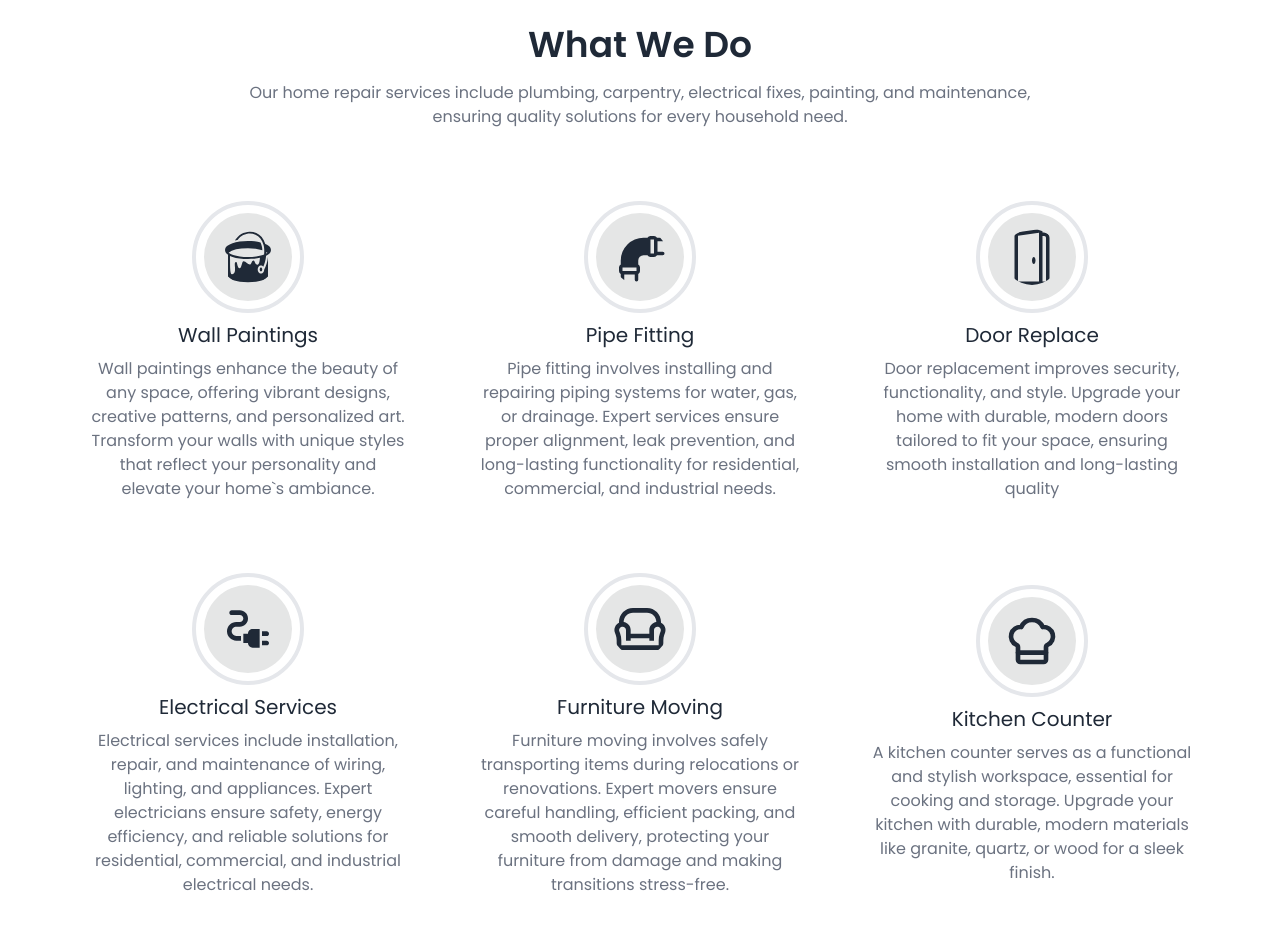
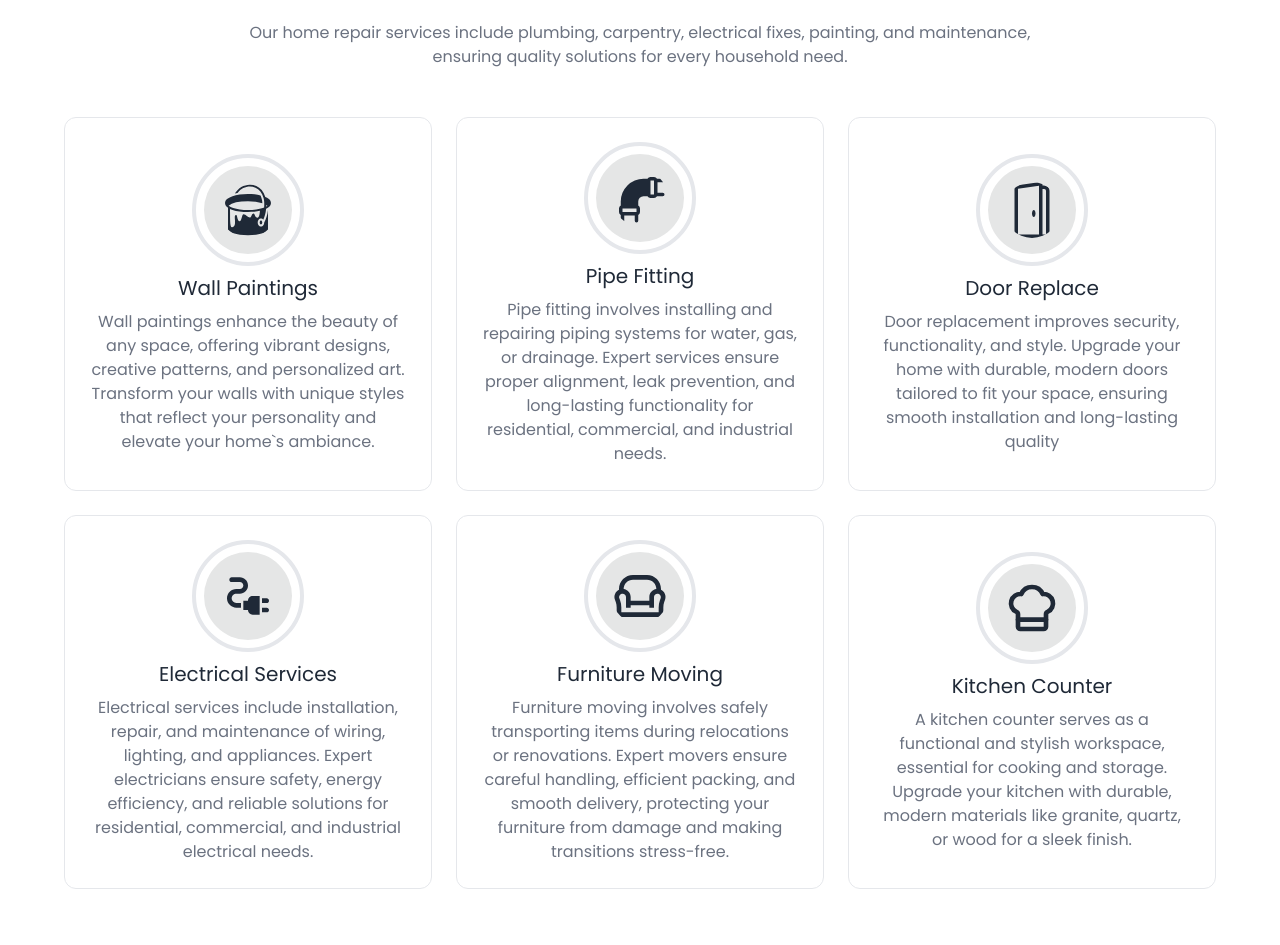
Before and after one commit to alaminislam34/Home-Repair-Service, a React (Vite) app: page / in a window 1280 px wide. Shown: the part 1687-2632 px from the top of the page. Built offline with nearby package versions, Linux system fonts and the light colour scheme; no server answers.

Commit message:
updated some design

```diff
--- a/src/Components/Navbar.jsx
+++ b/src/Components/Navbar.jsx
@@ -174,7 +174,7 @@ const Navbar = () => {
         data-aos="fade-up"
         data-aos-anchor-placement="center-bottom"
         data-aos-duration="1200"
-        className={`navbar max-w-7xl mx-auto py-4 px-4`}
+        className={`navbar max-w-[1440px] mx-auto py-4 px-4`}
       >
         <div className="navbar-start">
           <div className="dropdown">
--- a/src/Layout/MainLayout.jsx
+++ b/src/Layout/MainLayout.jsx
@@ -6,7 +6,7 @@ const MainLayout = () => {
   return (
     <div>
       <Navbar />
-      <section className="max-w-7xl mx-auto min-h-[80vh]">
+      <section className="max-w-[1440px] mx-auto min-h-[80vh]">
         <Outlet />
       </section>
       <br />
--- /dev/null
+++ b/src/Pages/Home/Banner.jsx
@@ -0,0 +1,52 @@
+export default function Banner() {
+  return (
+    <div>
+      {" "}
+      {/* Banner section */}
+      <div className="w-full relative">
+        <div className="h-[500px]">
+          <img
+            className="w-full h-full object-cover bg-center bg-no-repeat"
+            src={banner1}
+            alt=""
+          />
+        </div>
+        <div className="w-full h-full absolute top-0 left-0 flex justify-center items-center bg-transparent/60">
+          <div className="flex flex-col gap-2 md:gap-4 text-center text-wrap text-white px-4">
+            <h2
+              data-aos="fade-up"
+              data-aos-delay="300"
+              data-aos-duration="1200"
+              data-aos-easing="ease-in-out"
+              className="text-2xl md:text-3xl lg:text-5xl font-bold lg:w-9/12 mx-auto text-center tracking-wide leading-relaxed"
+            >
+              Bangladesh`s One-Stop Solution for Renovation & Interior Design.
+            </h2>
+            <p
+              data-aos="fade-up"
+              data-aos-delay="500"
+              data-aos-duration="1150"
+              data-aos-easing="ease-in-out"
+              className="text-xs sm:text-sm md:text-base lg:text-lg text-gray-300"
+            >
+              Explore Our Comprehensive Range of Services
+            </p>
+            <div
+              data-aos="fade-up"
+              data-aos-delay="700"
+              data-aos-duration="1100"
+              data-aos-easing="ease-in-out"
+            >
+              <button
+                onClick={() => navigate("/services")}
+                className="px-4 py-2 md:py-2.5 border-gray-300 bg-gradient-to-l from-blue-300 via-blue-400 to-blue-500 text-white font-semibold rounded hover:rounded-2xl shadow-lg hover:scale-105 hover:-rotate-3 duration-500 hover:shadow-[_2px_2px_10px_rgb(0,0,0,0.5)]"
+              >
+                See All Services
+              </button>
+            </div>
+          </div>
+        </div>
+      </div>
+    </div>
+  );
+}
--- a/src/Pages/Home/Home.jsx
+++ b/src/Pages/Home/Home.jsx
@@ -27,7 +27,7 @@ const Home = () => {
     <div className="mb-12 md:mb-20">
       {/* Banner section */}
       <div className="w-full relative">
-        <div className="h-[70vh]">
+        <div className="h-[500px]">
           <img
             className="w-full h-full object-cover bg-center bg-no-repeat"
             src={banner1}
--- a/src/Pages/Home/OurServices.jsx
+++ b/src/Pages/Home/OurServices.jsx
@@ -15,14 +15,14 @@ const OurServices = () => {
           "Our home repair services include plumbing, carpentry, electrical fixes, painting, and maintenance, ensuring quality solutions for every household need."
         }
       />
-      <div className="grid grid-cols-1 md:grid-cols-2 lg:grid-cols-3 gap-4 md:gap-6 items-center my-8 md:my-12 mx-4">
+      <div className="grid grid-cols-1 md:grid-cols-2 lg:grid-cols-3 gap-4 md:gap-6 my-8 md:my-12 mx-4">
         <div
           data-aos="fade-up"
           data-aos-anchor-placement="center-bottom"
           data-aos-duration="1200"
-          className="flex justify-center items-center flex-col hover:scale-105 hover:shadow-2xl duration-500 rounded-xl p-6 group"
+          className="flex justify-center items-center flex-col hover:shadow-2xl transition-all ease-in-out duration-500 rounded-xl p-6 group border"
         >
-          <div className="text-4xl border-4 w-28 h-28 rounded-full p-2 group-hover:border-blue-600">
+          <div className="text-4xl border-4 w-28 h-28 rounded-full p-2 group-hover:border-blue-600 duration-300">
             <GiPaintBucket className="bg-base-300 rounded-full w-full h-full p-4 group-hover:bg-blue-500 group-hover:text-white" />
           </div>
           <div className="text-center">
@@ -39,7 +39,7 @@ const OurServices = () => {
           data-aos="fade-up"
           data-aos-anchor-placement="center-bottom"
           data-aos-duration="1200"
-          className="flex justify-center items-center flex-col hover:scale-105 hover:shadow-2xl duration-500 rounded-xl p-6 group"
+          className="flex justify-center items-center flex-col hover:scale-105 hover:shadow-2xl transition-transform ease-in-out duration-500 rounded-xl p-6 group border"
         >
           <div className="text-4xl border-4 w-28 h-28 rounded-full p-2 group-hover:border-blue-600">
             <PiPipeFill className="bg-base-300 rounded-full w-full h-full p-4 group-hover:bg-blue-500 group-hover:text-white" />
@@ -58,7 +58,7 @@ const OurServices = () => {
           data-aos="fade-up"
           data-aos-anchor-placement="center-bottom"
           data-aos-duration="1200"
-          className="flex justify-center items-center flex-col hover:scale-105 hover:shadow-2xl duration-500 rounded-xl p-6 group"
+          className="flex justify-center items-center flex-col hover:scale-105 hover:shadow-2xl transition-transform ease-in-out duration-500 rounded-xl p-6 group border"
         >
           <div className="text-4xl border-4 w-28 h-28 rounded-full p-2 group-hover:border-blue-600">
             <BsDoorOpen className="bg-base-300 rounded-full w-full h-full p-4 group-hover:bg-blue-500 group-hover:text-white" />
@@ -76,7 +76,7 @@ const OurServices = () => {
           data-aos="fade-up"
           data-aos-anchor-placement="center-bottom"
           data-aos-duration="1200"
-          className="flex justify-center items-center flex-col hover:scale-105 hover:shadow-2xl duration-500 rounded-xl p-6 group"
+          className="flex justify-center items-center flex-col hover:scale-105 hover:shadow-2xl transition-transform ease-in-out duration-500 rounded-xl p-6 group border"
         >
           <div className="text-4xl border-4 w-28 h-28 rounded-full p-2 group-hover:border-blue-600">
             <MdOutlineElectricalServices className="bg-base-300 rounded-full w-full h-full p-4 group-hover:bg-blue-500 group-hover:text-white" />
@@ -95,7 +95,7 @@ const OurServices = () => {
           data-aos="fade-up"
           data-aos-anchor-placement="center-bottom"
           data-aos-duration="1200"
-          className="flex justify-center items-center flex-col hover:scale-105 hover:shadow-2xl duration-500 rounded-xl p-6 group"
+          className="flex justify-center items-center flex-col hover:scale-105 hover:shadow-2xl transition-transform ease-in-out duration-500 rounded-xl p-6 group border"
         >
           <div className="text-4xl border-4 w-28 h-28 rounded-full p-2 group-hover:border-blue-600">
             <RiSofaLine className="bg-base-300 rounded-full w-full h-full p-4 group-hover:bg-blue-500 group-hover:text-white" />
@@ -114,7 +114,7 @@ const OurServices = () => {
           data-aos="fade-up"
           data-aos-anchor-placement="center-bottom"
           data-aos-duration="1200"
-          className="flex justify-center items-center flex-col hover:scale-105 hover:shadow-2xl duration-500 rounded-xl p-6 group"
+          className="flex justify-center items-center flex-col hover:scale-105 hover:shadow-2xl transition-transform ease-in-out duration-500 rounded-xl p-6 group border"
         >
           <div className="text-4xl border-4 w-28 h-28 rounded-full p-2 group-hover:border-blue-600">
             <LuChefHat className="bg-base-300 rounded-full w-full h-full p-4 group-hover:bg-blue-500 group-hover:text-white" />
```
